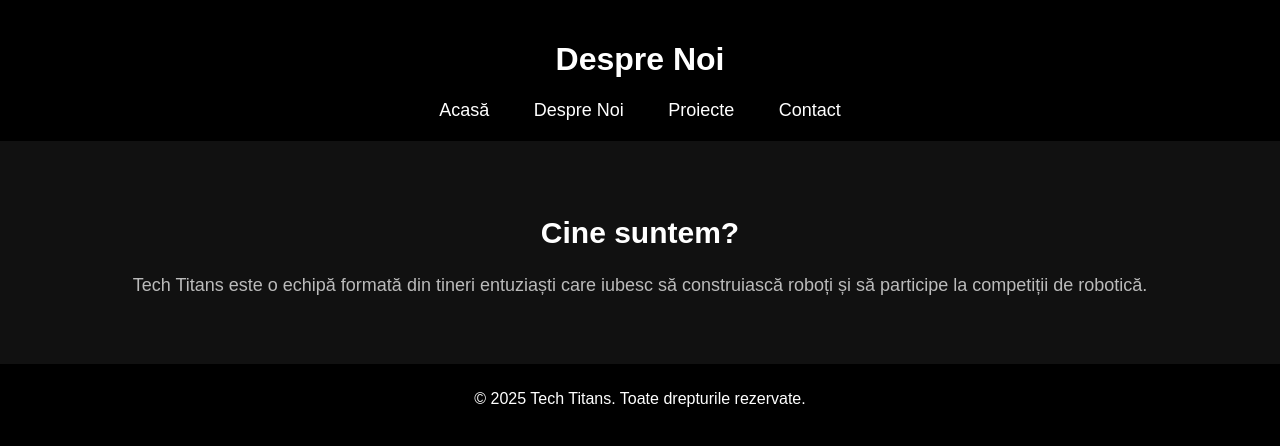
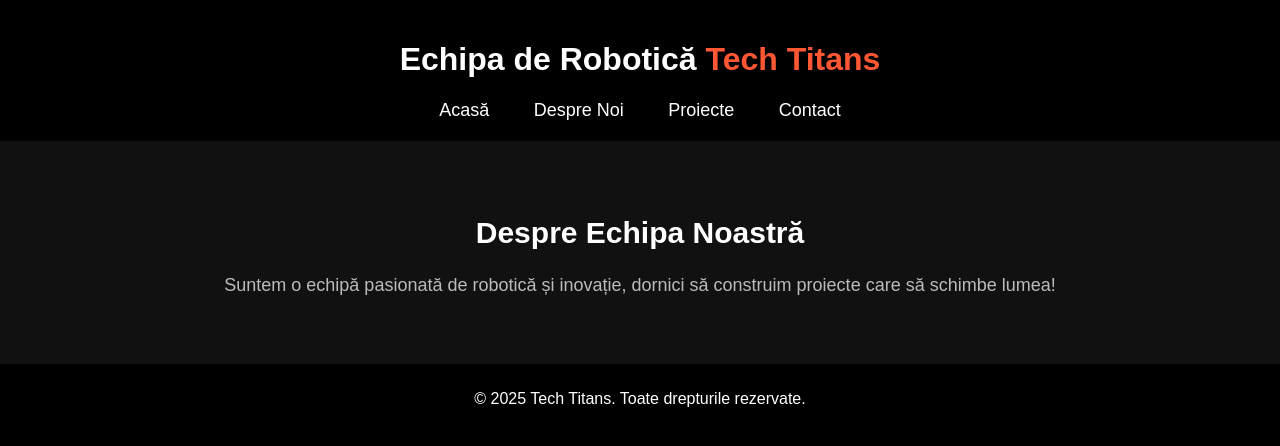
Before and after one commit to Victor131boop/echipa-robotica, a plain HTML site: page despre-noi.html in a window 1280 px wide. Drawn offline with Linux system fonts and the light colour scheme.

Commit message:
Update despre-noi.html

```diff
--- a/despre-noi.html
+++ b/despre-noi.html
@@ -8,7 +8,7 @@
 </head>
 <body>
     <header>
-        <h1>Despre Noi</h1>
+        <h1>Echipa de Robotică <span>Tech Titans</span></h1>
         <nav>
             <ul>
                 <li><a href="index.html">Acasă</a></li>
@@ -20,8 +20,8 @@
     </header>
 
     <main>
-        <h2>Cine suntem?</h2>
-        <p>Tech Titans este o echipă formată din tineri entuziaști care iubesc să construiască roboți și să participe la competiții de robotică.</p>
+        <h2>Despre Echipa Noastră</h2>
+        <p>Suntem o echipă pasionată de robotică și inovație, dornici să construim proiecte care să schimbe lumea!</p>
     </main>
 
     <footer>
```
